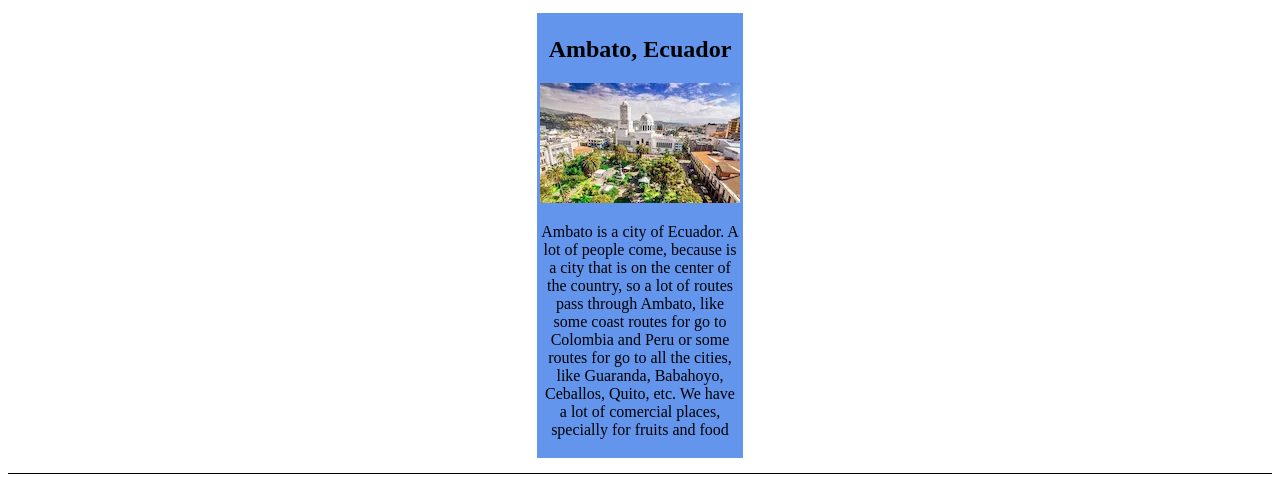
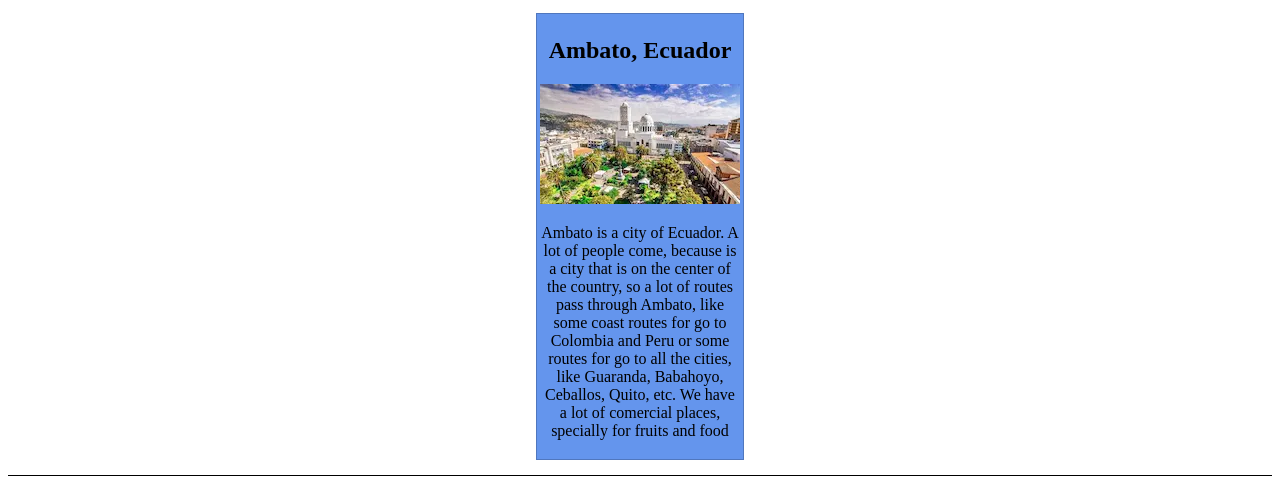
Before and after one commit to willy-mon/wdd130, a plain HTML site: page index.html in a window 1280 px wide. Shown: the part 457-944 px from the top of the page. Drawn offline with Linux system fonts and the light colour scheme.

Commit message:
New Home Page

```diff
--- a/index.html
+++ b/index.html
@@ -5,7 +5,7 @@
         <meta name="viewport" content="width=device-width,initial-scale=1.0">
         <meta name="description" content="Describe your home page here using keywords like name, the course, the purpose of the page.">
         <meta name="author" content="William Moncada">
-        <title>William Moncada | WDD130</title>
+        <title>William Moncada | WDD 130</title>
         <link rel="stylesheet" href="styles/styles.css">
     </head>
     <body>
--- a/styles/styles.css
+++ b/styles/styles.css
@@ -4,6 +4,6 @@ h1 {color: darkblue;}
 main img {width: 150px;height: auto;border: 1px solid black;padding: 2px;box-shadow: 0 0 30px gray;}
 p {padding: 0;}
 main {max-width: 840px;}
-aside {width: 200px;margin: auto;border: 1px solid rgba(0,0,0,0,2);/* 1 */;padding: 3px;background-color: cornflowerblue;text-align: center;}
+aside {width: 200px;margin: auto;border: 1px solid rgba(0,0,0,0.2);/* 1 */;padding: 3px;background-color: cornflowerblue;text-align: center;}
 aside img {width: 200px;height: auto;}
 footer {margin-top: 15px;border-top: 1px solid #000;text-align: center;}
```
